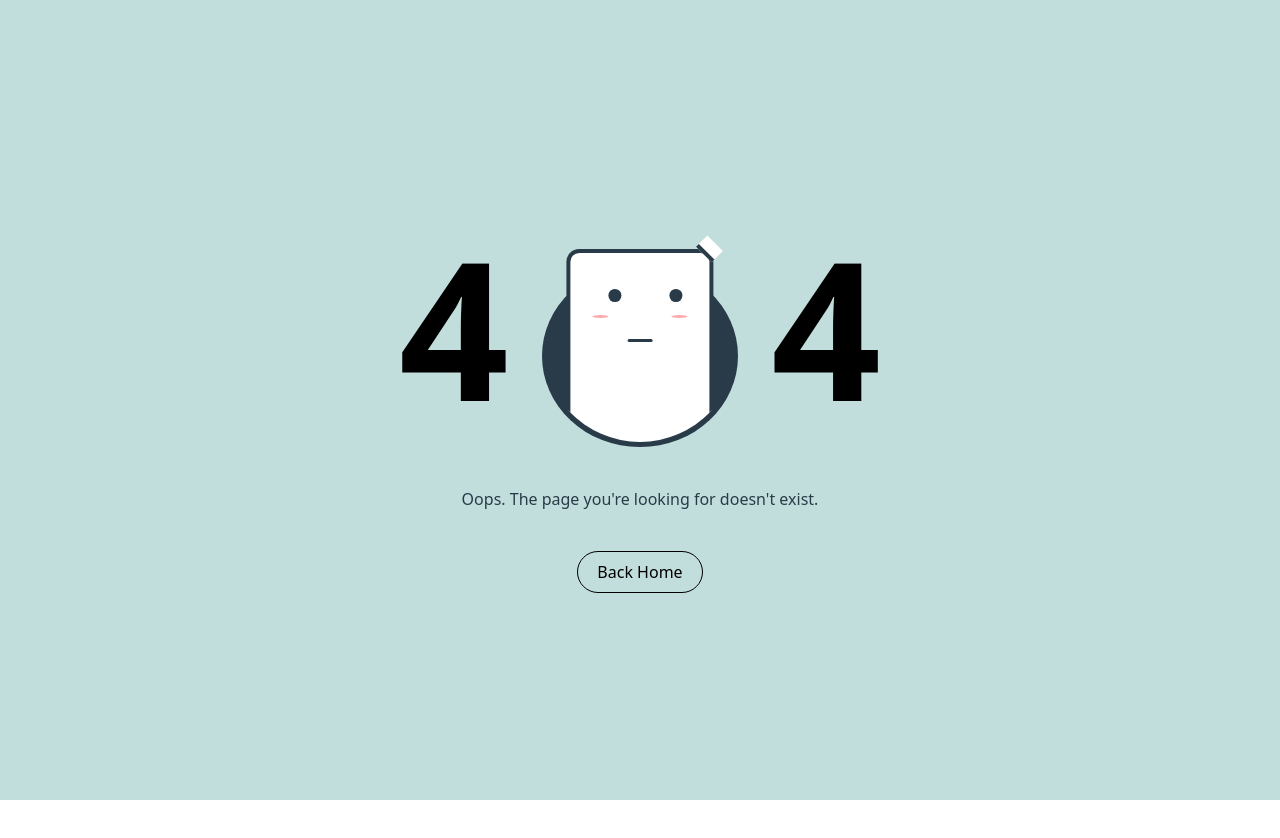
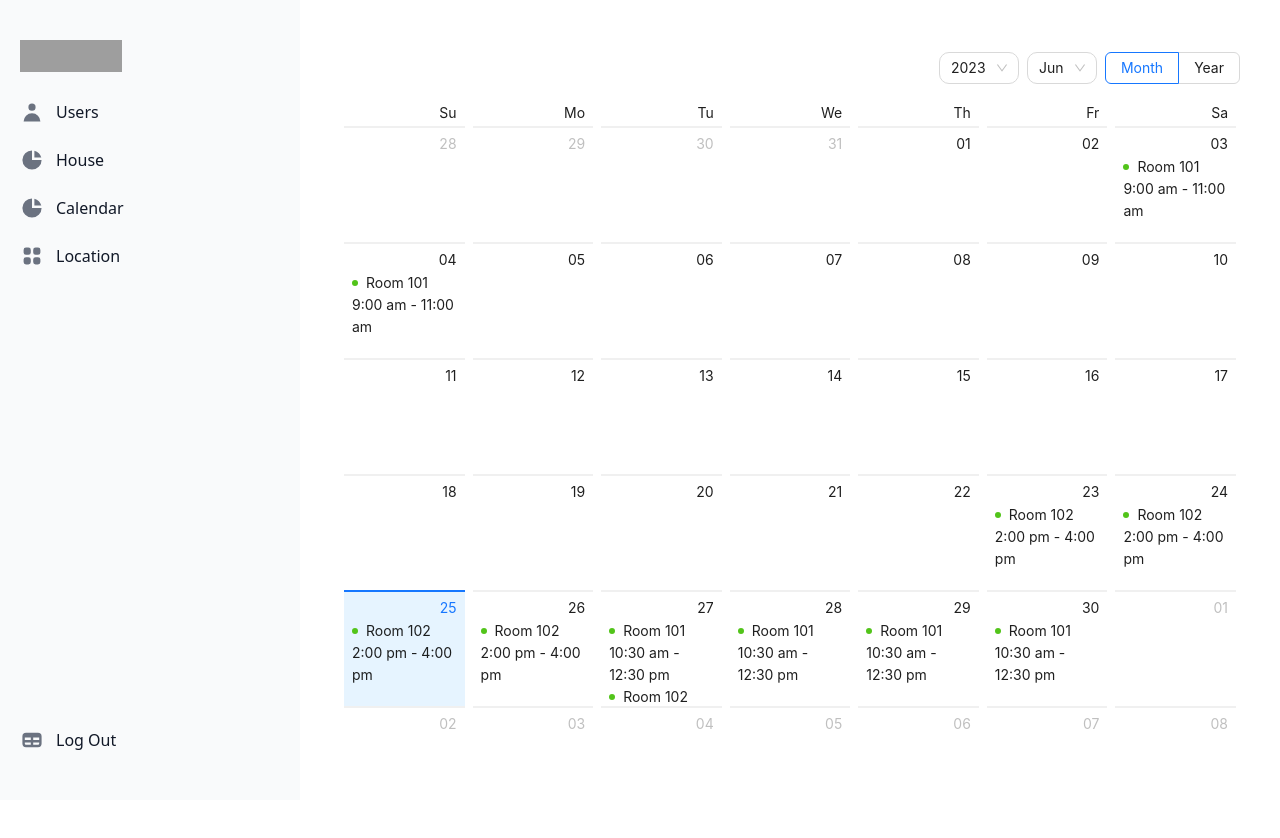
Before and after one commit to trandinhdanh/Booking-Airbnb, a React (Create React App) app in the folder Client/airbnb/: page /manager/calendar in a window 1280 px wide. Shown: the top 838 px of the page. Before the commit the page ends 800 px from the top, so only its background shows below. Built offline with nearby package versions, Linux system fonts and the light colour scheme; grey boxes are pictures that could not be loaded.

Commit message:
update manager calendar to show booking room

```diff
--- a/Client/airbnb/package.json
+++ b/Client/airbnb/package.json
@@ -9,7 +9,7 @@
     "@testing-library/react": "^13.4.0",
     "@testing-library/user-event": "^13.5.0",
     "animate.css": "^4.1.1",
-    "antd": "^5.2.3",
+    "antd": "^5.6.3",
     "axios": "^1.3.4",
     "i18next": "^22.4.14",
     "react": "^18.2.0",
--- a/Client/airbnb/src/Components/SideBarManager/SideBarManager.js
+++ b/Client/airbnb/src/Components/SideBarManager/SideBarManager.js
@@ -74,7 +74,25 @@ export default function SideBarManager() {
                     <span className="ml-3">House</span>
                   </Link>
                 </li>
-
+                <li>
+                  <Link
+                    to="/Manager/house"
+                    href="#"
+                    className="flex items-center p-2 text-base font-normal text-gray-900 rounded-lg dark:text-white hover:bg-gray-100 dark:hover:bg-gray-700"
+                  >
+                    <svg
+                      aria-hidden="true"
+                      className="w-6 h-6 text-gray-500 transition duration-75 dark:text-gray-400 group-hover:text-gray-900 dark:group-hover:text-white"
+                      fill="currentColor"
+                      viewBox="0 0 20 20"
+                      xmlns="http://www.w3.org/2000/svg"
+                    >
+                      <path d="M2 10a8 8 0 018-8v8h8a8 8 0 11-16 0z"></path>
+                      <path d="M12 2.252A8.014 8.014 0 0117.748 8H12V2.252z"></path>
+                    </svg>
+                    <span className="ml-3">Calendar</span>
+                  </Link>
+                </li>
                 <li>
                   <Link
                     to="/Manager/location"
--- /dev/null
+++ b/Client/airbnb/src/Page/Manager/BookingCalendar.js
@@ -0,0 +1,79 @@
+import React from 'react';
+import { Badge, Calendar } from 'antd';
+import moment from 'moment';
+
+const BookingCalendar = () => {
+  const roomBookings = [
+    {
+      roomNumber: 101,
+      bookings: [
+        {
+          start: moment('2023-06-27T10:30:00'),
+          end: moment('2023-06-30T12:30:00'),
+        },
+        {
+          start: moment('2023-06-03T09:00:00'),
+          end: moment('2023-06-04T11:00:00'),
+        },
+      ],
+    },
+    {
+      roomNumber: 102,
+      bookings: [
+        {
+          start: moment('2023-06-23T14:00:00'),
+          end: moment('2023-06-27T16:00:00'),
+        },
+      ],
+    },
+  ];
+
+  const dateFullCellRender = (date) => {
+    const bookings = roomBookings.map((room) => {
+      const roomBookingsOnDate = room.bookings.filter((booking) => {
+        const startDate = booking.start.clone().subtract(1, 'day').toDate();
+        const endDate = booking.end.toDate();
+        const selectedDate = date.toDate();
+        return selectedDate >= startDate && selectedDate <= endDate;
+      });
+
+      return {
+        roomNumber: room.roomNumber,
+        bookings: roomBookingsOnDate,
+      };
+    });
+
+    const bookingList = bookings.map((room) => {
+      if (room.bookings.length > 0) {
+        return (
+          <div key={room.roomNumber}>
+            <Badge status='success' text={`Room ${room.roomNumber}`} />
+            <ul>
+              {room.bookings.map((booking,index) => (
+                <li key={booking.start.toString()}>
+                  {booking.start.format('h:mm a')} - {booking.end.format('h:mm a')}
+                </li>
+              ))}
+            </ul>
+          </div>
+        );
+      }
+
+      return null;
+    });
+
+    return (
+      <div>
+        {bookingList}
+      </div>
+    );
+  };
+
+  return (
+    <div>
+      <Calendar dateCellRender={dateFullCellRender} />
+    </div>
+  );
+};
+
+export default BookingCalendar;
--- a/Client/airbnb/src/Router/Routers.js
+++ b/Client/airbnb/src/Router/Routers.js
@@ -9,6 +9,7 @@ import DetailRoomPage from '../Page/DetailRoomPage/DetailRoomPage'
 import ManagerLayout from '../Layout/ManagerLayout'
 import HouseManager from '../Page/Manager/HouseManager/HouseManager'
 import AddHouseManager from '../Page/Manager/HouseManager/AddHouseManager/AddHouseManager'
+import BookingCalendar from '../Page/Manager/BookingCalendar'
 
 export default function Routers() {
 
@@ -26,6 +27,7 @@ export default function Routers() {
                 <Route path='/manager' element = {<ManagerLayout/>}>
                     <Route path='/manager/house' element={<HouseManager/>} />
                     <Route path='/manager/house-add' element={<AddHouseManager/>} />
+                    <Route path='/manager/calendar' element={<BookingCalendar/>} />
                 </Route>
             </Routes>
         </BrowserRouter>
```
Also changed, not shown: Client/airbnb/src/Page/Manager/UserManager.js (added), 2 other files (tests, documents, lock files or other folders).
